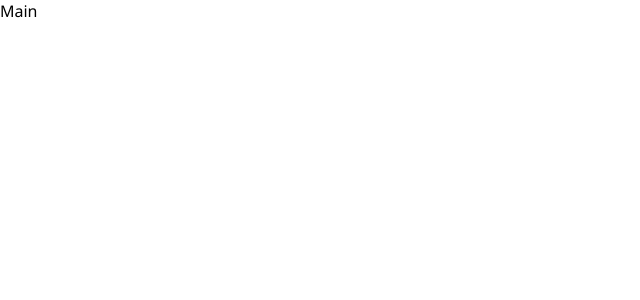
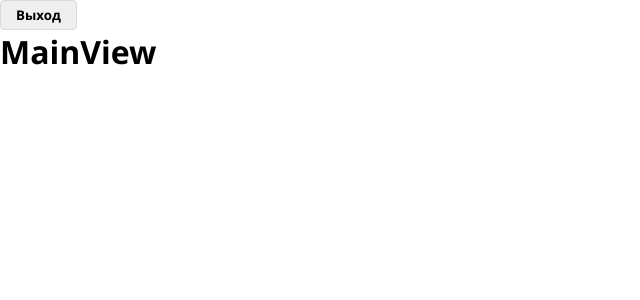
Before and after one commit to slpAkkie/Sonet, a Vue app in the folder App/frontend/: page / in a window 1280 px wide. Shown: the top 300 px of the page, without its empty margins (0-640 px from the left). Built offline with nearby package versions, Linux system fonts and the light colour scheme; sample sign-in values are in the browser's storage.

Commit message:
New: logout

```diff
--- a/App/frontend/src/components/general/Nav.vue
+++ b/App/frontend/src/components/general/Nav.vue
@@ -1,3 +1,27 @@
 <template>
-  <div></div>
+  <Button value="Выход" @click="tryLogout" />
 </template>
+
+<script>
+import Button from "../elements/Button";
+
+export default {
+  name: 'Nav',
+  emits: [ 'logout' ],
+  components: {
+    Button
+  },
+  methods: {
+    tryLogout() {
+      this.axios.delete('/logout', {
+        headers: {
+          Authorization: `Bearer ${this.$store.getters.api_token}`
+        }
+      }).then(() => {
+        this.$store.dispatch('removeToken')
+        this.$emit('logout')
+      }).catch(() => alert('Произошла ошибка'))
+    },
+  },
+}
+</script>
--- a/App/frontend/src/store/index.js
+++ b/App/frontend/src/store/index.js
@@ -2,25 +2,30 @@ import { createStore } from 'vuex'
 
 export default createStore({
   state: {
-    api_token: null
+    api_token: null,
   },
   mutations: {
     setToken(state, api_token) {
       state.api_token = api_token
-      localStorage.setItem('api_token', api_token)
-    }
+      api_token
+        ? localStorage.setItem('api_token', api_token)
+        : localStorage.removeItem('api_token')
+    },
   },
   actions: {
     checkToken({ state }) {
       return state.api_token
         ? true
         : !!(state.api_token = localStorage.getItem('api_token'))
-    }
+    },
+    removeToken(context) {
+      context.commit('setToken', null)
+    },
   },
   modules: {
     //
   },
   getters: {
-    //
+    api_token: state => state.api_token,
   },
 })
--- a/App/frontend/src/views/MainView.vue
+++ b/App/frontend/src/views/MainView.vue
@@ -1,3 +1,9 @@
 <template>
-  <div>Main</div>
+  <h1>MainView</h1>
 </template>
+
+<script>
+export default {
+  name: 'MainView',
+}
+</script>
--- a/App/frontend/src/views/layouts/MainLayout.vue
+++ b/App/frontend/src/views/layouts/MainLayout.vue
@@ -1,10 +1,17 @@
 <template>
+  <Nav @logout="$emit('logout')" />
   <router-view />
 </template>
 
 <script>
+import Nav from "../../components/general/Nav";
+
 export default {
   name: "MainLayout",
+  emits: [ 'logout' ],
+  components: {
+    Nav
+  },
 }
 </script>
 
```
